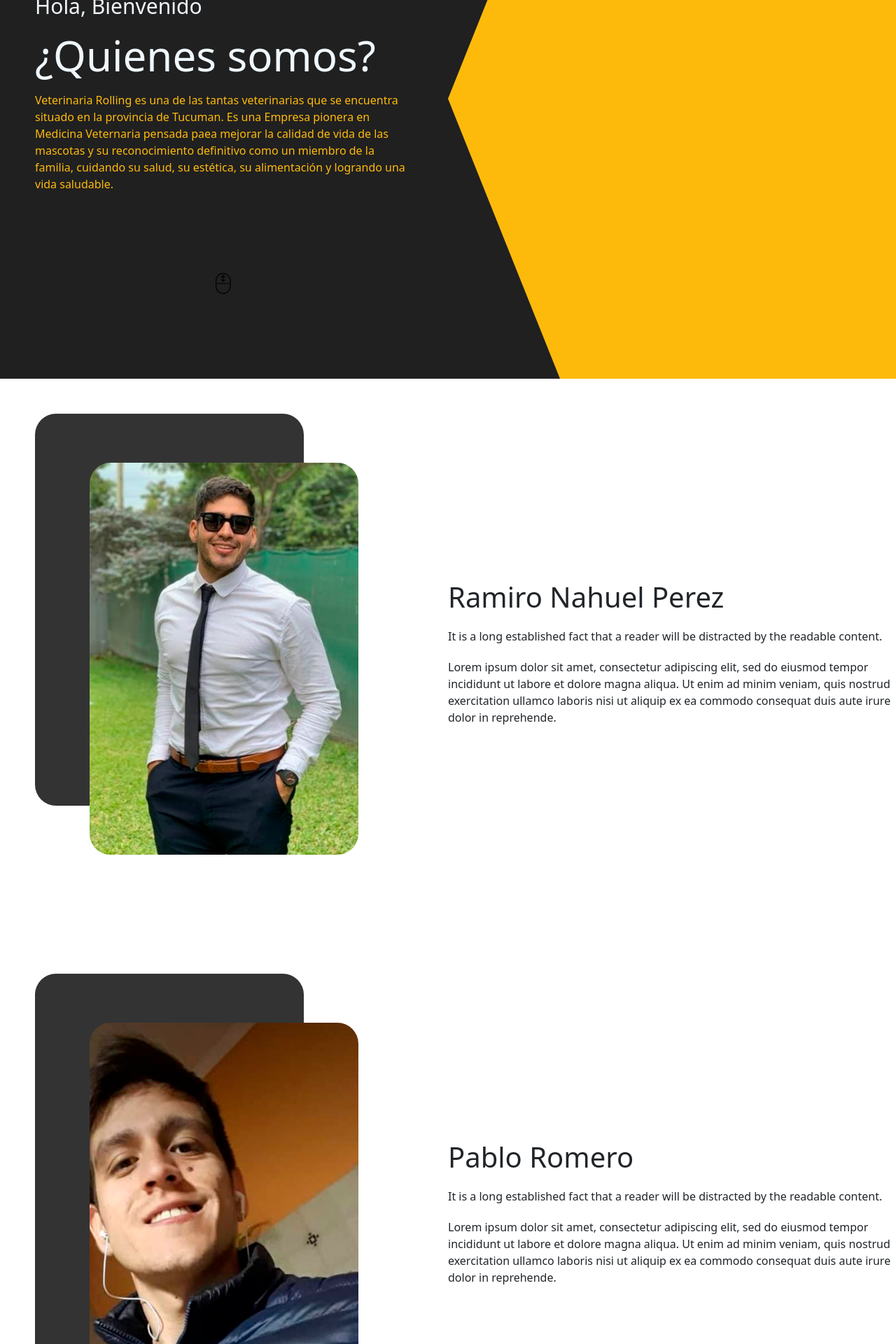
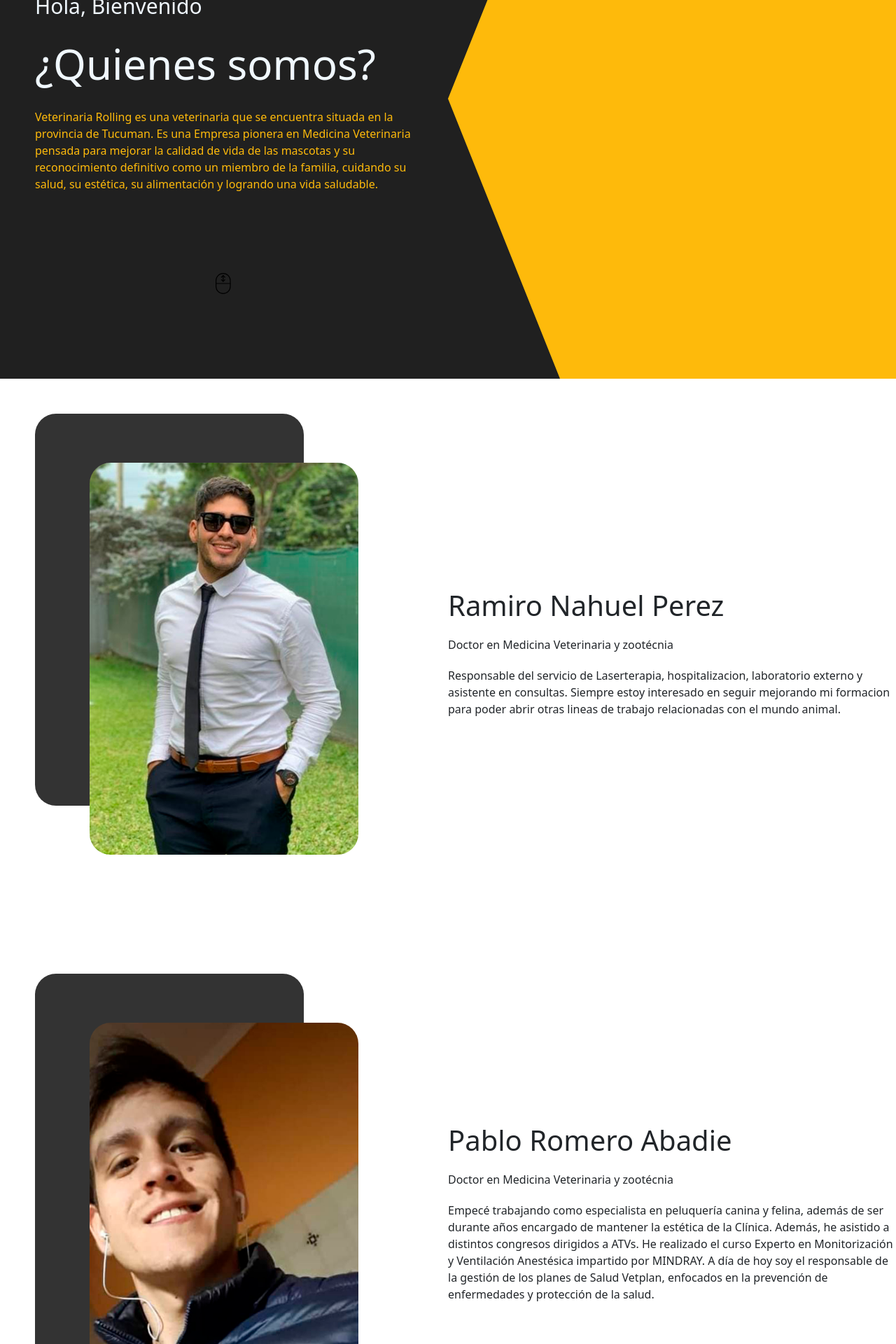
Before and after one commit to TeamRama/VetRolling, a React (Create React App) app: page /SobreNosotros in a window 1280 px wide. Shown: the part 360-2280 px from the top of the page at 70% size. Built offline with nearby package versions, Linux system fonts and the light colour scheme; no server answers; data requests are answered from the project's data file.

Commit message:
se cambio los lorems por la informacion correspondiente

```diff
--- a/src/Styles/GeneralStyles.css
+++ b/src/Styles/GeneralStyles.css
@@ -221,7 +221,7 @@
 
  /* navbar */
   .navbar{
-    background-color: rgb(0, 0, 0 , 0.8) !important;
+    background-color: rgb(0, 0, 0 , 0.9) !important;
     color: #feba0b;
     position: fixed;
     width: 100%;
--- a/src/components/views/SobreNosotros/Ramiro/Ramiro.js
+++ b/src/components/views/SobreNosotros/Ramiro/Ramiro.js
@@ -13,14 +13,10 @@ const Ramiro = () => {
       <div className="a-right">
         <h1 className="a-title">Ramiro Nahuel Perez</h1>
         <p className="a-sub">
-          It is a long established fact that a reader will be distracted by the
-          readable content.
+         Doctor en Medicina Veterinaria y zootécnia
         </p>
         <p className="a-desc">
-          Lorem ipsum dolor sit amet, consectetur adipiscing elit, sed do
-          eiusmod tempor incididunt ut labore et dolore magna aliqua. Ut enim ad
-          minim veniam, quis nostrud exercitation ullamco laboris nisi ut
-          aliquip ex ea commodo consequat duis aute irure dolor in reprehende.
+          Responsable del servicio de Laserterapia, hospitalizacion, laboratorio externo y asistente en consultas. Siempre estoy interesado en seguir mejorando mi formacion para poder abrir otras lineas de trabajo relacionadas con el mundo animal.
         </p>
       </div>
     </div>
--- a/src/components/views/SobreNosotros/intro/Intro.jsx
+++ b/src/components/views/SobreNosotros/intro/Intro.jsx
@@ -9,7 +9,7 @@ const Intro = () => {
           <h2 className="i-intro">Hola, Bienvenido</h2>
           <h1 className="i-name">¿Quienes somos?</h1>
           <p className="i-desc amarelo">
-            Veterinaria Rolling es una de las tantas veterinarias que se encuentra situado en la provincia de Tucuman. Es una Empresa pionera en Medicina Veternaria pensada paea mejorar la calidad de vida de las mascotas y su reconocimiento definitivo como un miembro de la familia, cuidando su salud, su estética, su alimentación y logrando una vida saludable.
+            Veterinaria Rolling es una veterinaria que se encuentra situada en la provincia de Tucuman. Es una Empresa pionera en Medicina Veterinaria pensada para mejorar la calidad de vida de las mascotas y su reconocimiento definitivo como un miembro de la familia, cuidando su salud, su estética, su alimentación y logrando una vida saludable.
           </p>
         </div>
         <svg
--- a/src/components/views/SobreNosotros/pablo/Pablo.jsx
+++ b/src/components/views/SobreNosotros/pablo/Pablo.jsx
@@ -11,16 +11,12 @@ const Pablo = () => {
         </div>
       </div>
       <div className="b-right">
-        <h1 className="b-title">Pablo Romero</h1>
+        <h1 className="b-title">Pablo Romero Abadie</h1>
         <p className="b-sub">
-          It is a long established fact that a reader will be distracted by the
-          readable content.
+        Doctor en Medicina Veterinaria y zootécnia
         </p>
         <p className="b-desc">
-          Lorem ipsum dolor sit amet, consectetur adipiscing elit, sed do
-          eiusmod tempor incididunt ut labore et dolore magna aliqua. Ut enim ad
-          minim veniam, quis nostrud exercitation ullamco laboris nisi ut
-          aliquip ex ea commodo consequat duis aute irure dolor in reprehende.
+        Empecé trabajando como especialista en peluquería canina y felina, además de ser durante años encargado de mantener la estética de la Clínica.  Además, he asistido a distintos congresos dirigidos a ATVs. He realizado el curso Experto en Monitorización y Ventilación Anestésica impartido por MINDRAY. A día de hoy soy el responsable de la gestión de los planes de Salud Vetplan, enfocados en la prevención de enfermedades y protección de la salud.
         </p>
       </div>
     </div>
--- a/src/components/views/home/profesionales/CardProfesional.jsx
+++ b/src/components/views/home/profesionales/CardProfesional.jsx
@@ -1,5 +1,4 @@
 import React from "react";
-import "..//home.css"
 
 const CardProfesional = ({ imagen, nombre, apellido, descripcion }) => {
   return (
```
